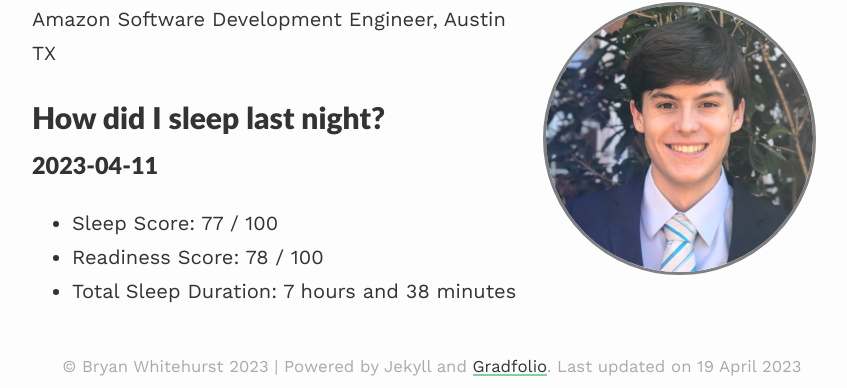
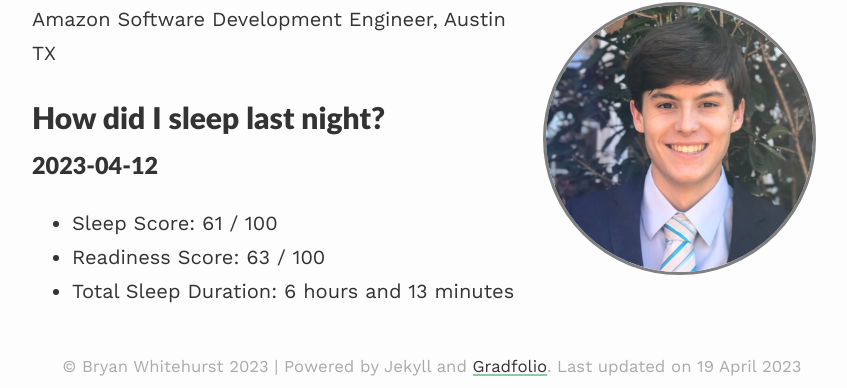
Before and after one commit to BryanWhitehurst/bryanwhitehurst.github.io, a Jekyll site: the page built from index.md, in a window 1280 px wide. Shown: the part 190-578 px from the top of the page, without its empty margins (208-1055 px from the left). Built offline with Jekyll 4.4.1, drawn with Linux system fonts in a browser that asks for light colours; nearby versions of some CDN libraries.

Commit message:
daily oura update

```diff
--- a/index.md
+++ b/index.md
@@ -10,7 +10,7 @@ published: true
 Amazon Software Development Engineer, Austin TX
 
 # How did I sleep last night?
-### 2023-04-11
-- Sleep Score: 77 / 100
-- Readiness Score: 78 / 100
-- Total Sleep Duration: 7 hours and 38 minutes
+### 2023-04-12
+- Sleep Score: 61 / 100
+- Readiness Score: 63 / 100
+- Total Sleep Duration: 6 hours and 13 minutes
```
